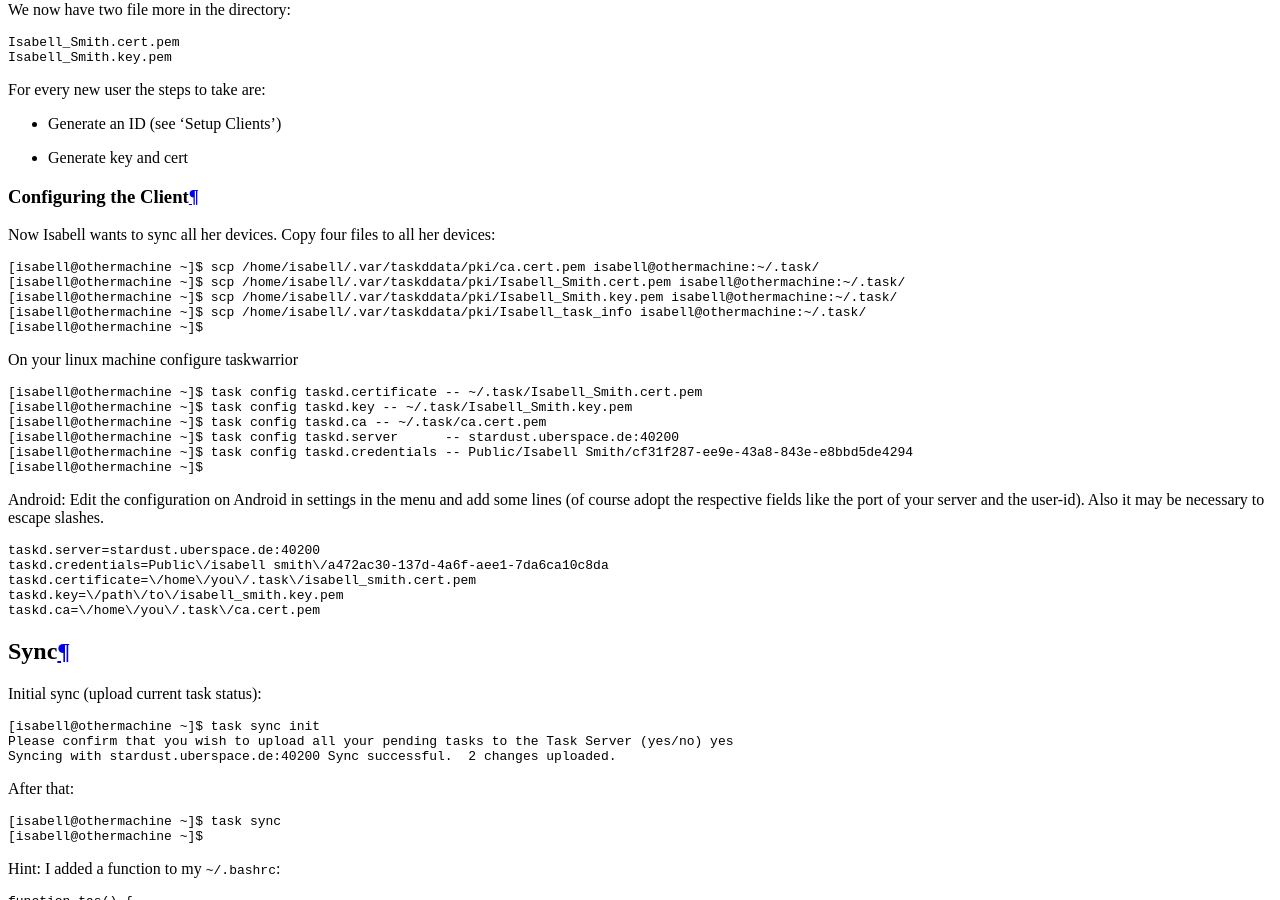
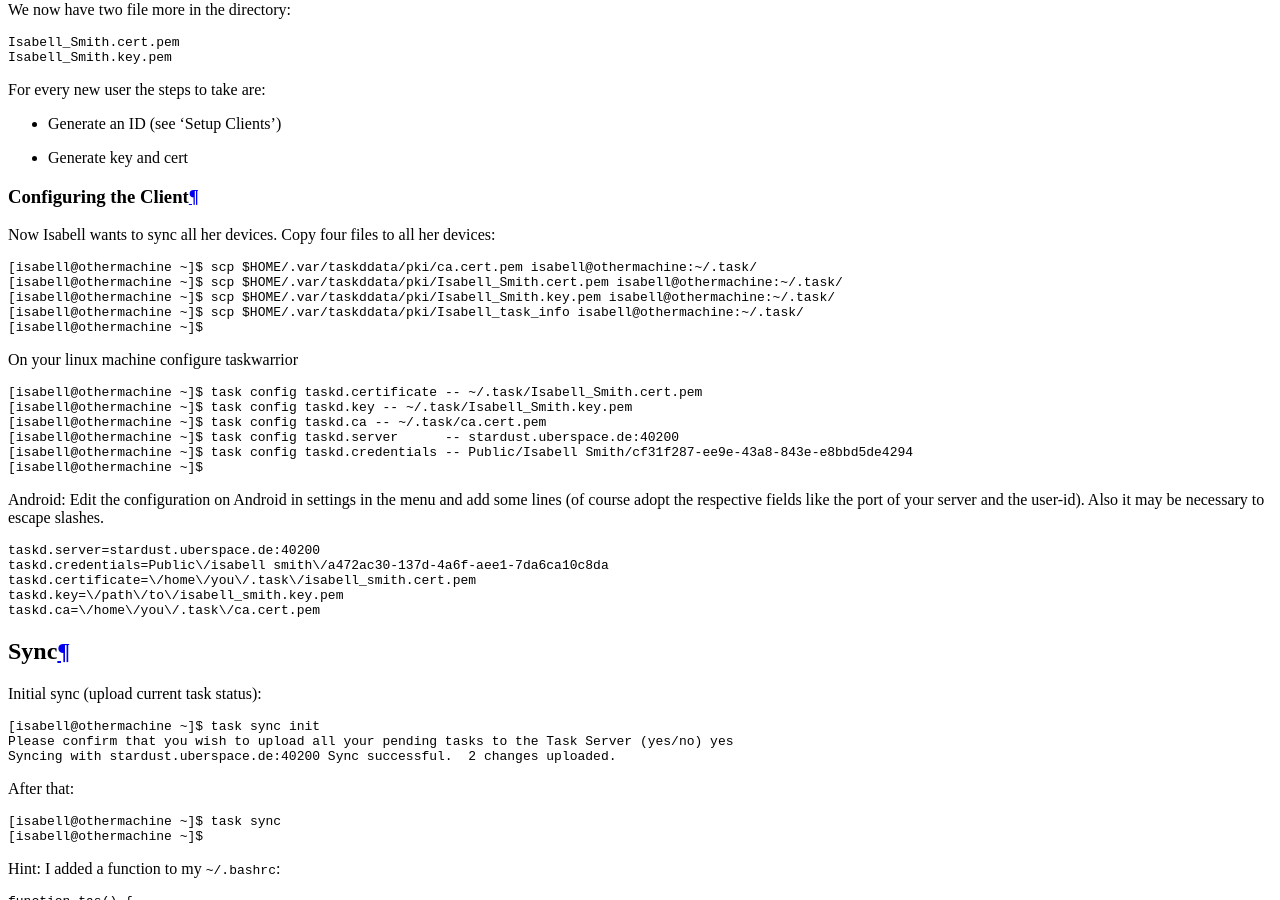
Before and after one commit to Uberspace/lab, a Sphinx documentation site: the page built from source/guide_taskd.rst, in a window 1280 px wide and 900 px high, scrolled down 7154 px. Built offline with Sphinx 7.4.7 and the Read the Docs theme 2.0.0, drawn with Linux system fonts in a browser that asks for light colours; some of the changed text lies outside the part shown.

Commit message:
Replace /home/isabell/ with $HOME in guide_taskd.rst
The latter is more friendly for copy-paste workflows.

```diff
--- a/source/guide_taskd.rst
+++ b/source/guide_taskd.rst
@@ -72,7 +72,7 @@
 We need a directory where the taskd files are stored.
 ::
 
- [isabell@stardust ~]$ export TASKDDATA=/home/isabell/.var/taskddata
+ [isabell@stardust ~]$ export TASKDDATA=$HOME/.var/taskddata
  [isabell@stardust ~]$ mkdir -p $TASKDDATA
  [isabell@stardust ~]$
 
@@ -104,8 +104,8 @@
 -------------------------------
 ::
 
- [isabell@stardust ~]$ cp /home/isabell/taskd-1.1.0/src/taskd /home/isabell/bin
- [isabell@stardust ~]$ cp /home/isabell/taskd-1.1.0/src/taskdctl /home/isabell/bin
+ [isabell@stardust ~]$ cp $HOME/taskd-1.1.0/src/taskd $HOME/bin
+ [isabell@stardust ~]$ cp $HOME/taskd-1.1.0/src/taskdctl $HOME/bin
  [isabell@stardust ~]$
 
 Verify installation:
@@ -138,7 +138,7 @@
 The taskd bundles scripts for generating required keys and certificates for everything in the pki directory. We can set all required information in the vars file. But first we follow the recommended step and copy the pki directory to the ``$TASKDDATA`` directory so we have everything in one place.
 ::
 
- [isabell@stardust ~]$ cp -r /home/isabell/taskd-1.1.0/pki $TASKDDATA
+ [isabell@stardust ~]$ cp -r $HOME/taskd-1.1.0/pki $TASKDDATA
  [isabell@stardust ~]$ cd $TASKDDATA/pki
  [isabell@stardust ~]$
 
@@ -276,10 +276,10 @@
 Now Isabell wants to sync all her devices. Copy four files to all her devices:
 ::
 
- [isabell@othermachine ~]$ scp /home/isabell/.var/taskddata/pki/ca.cert.pem isabell@othermachine:~/.task/
- [isabell@othermachine ~]$ scp /home/isabell/.var/taskddata/pki/Isabell_Smith.cert.pem isabell@othermachine:~/.task/
- [isabell@othermachine ~]$ scp /home/isabell/.var/taskddata/pki/Isabell_Smith.key.pem isabell@othermachine:~/.task/
- [isabell@othermachine ~]$ scp /home/isabell/.var/taskddata/pki/Isabell_task_info isabell@othermachine:~/.task/
+ [isabell@othermachine ~]$ scp $HOME/.var/taskddata/pki/ca.cert.pem isabell@othermachine:~/.task/
+ [isabell@othermachine ~]$ scp $HOME/.var/taskddata/pki/Isabell_Smith.cert.pem isabell@othermachine:~/.task/
+ [isabell@othermachine ~]$ scp $HOME/.var/taskddata/pki/Isabell_Smith.key.pem isabell@othermachine:~/.task/
+ [isabell@othermachine ~]$ scp $HOME/.var/taskddata/pki/Isabell_task_info isabell@othermachine:~/.task/
  [isabell@othermachine ~]$
 
 
```
